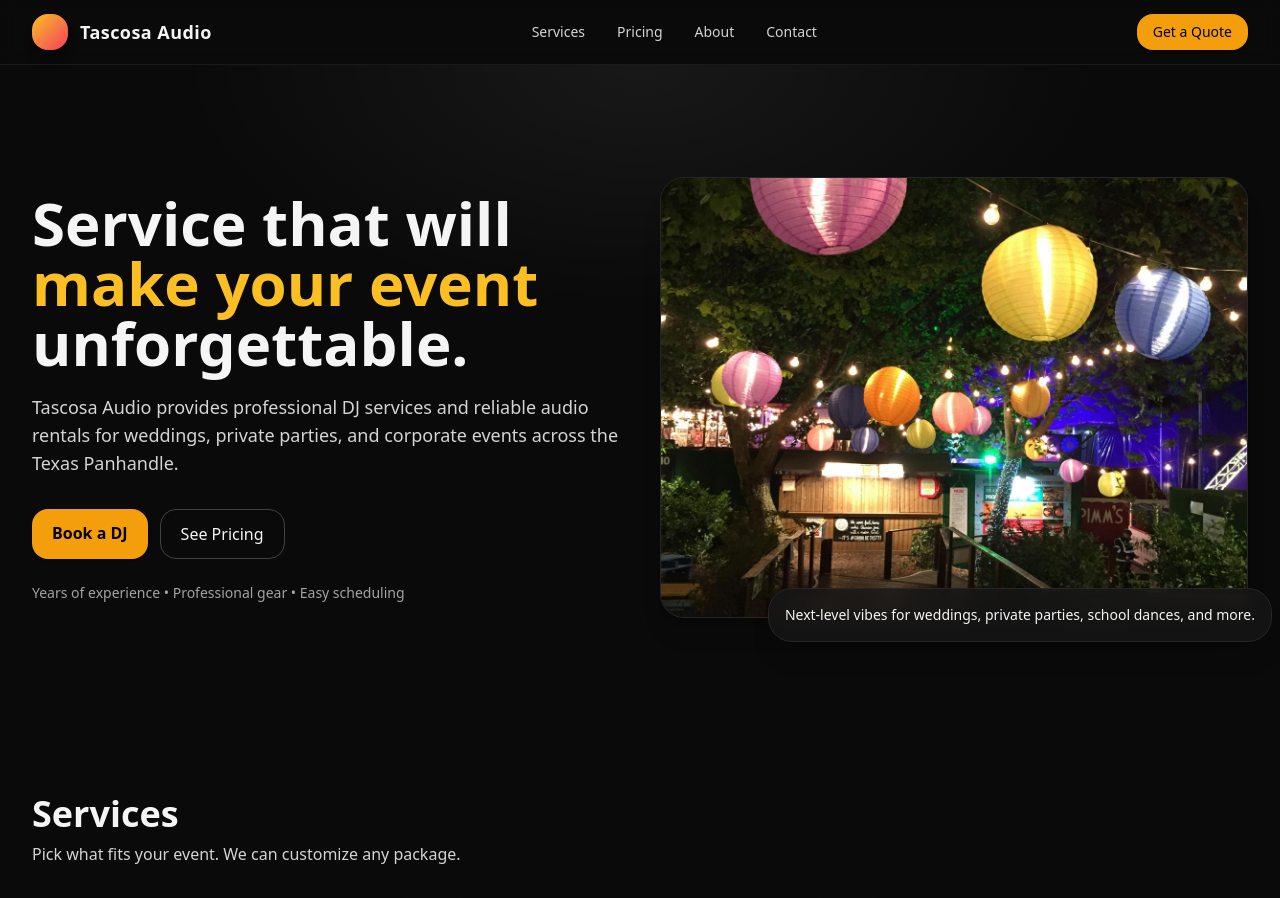
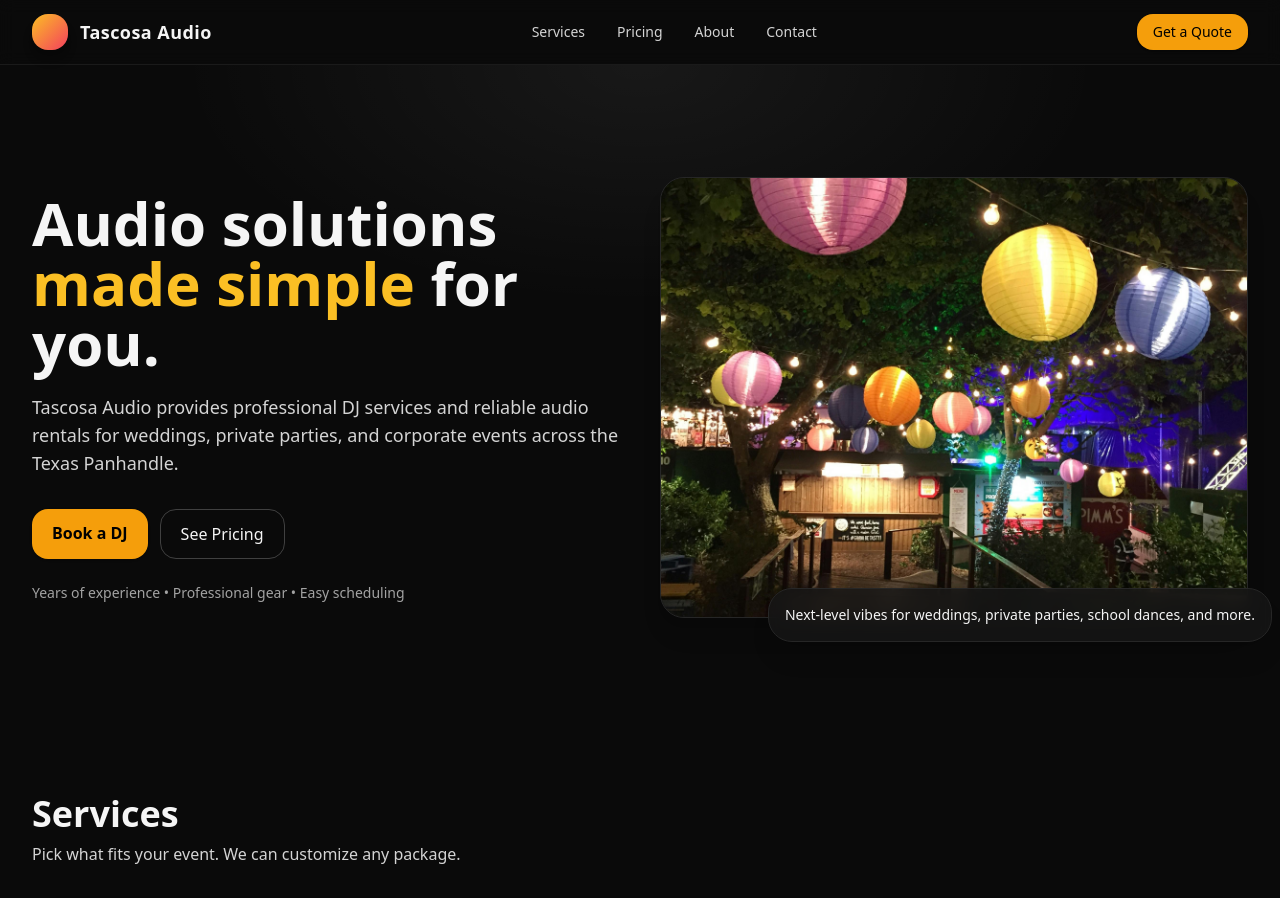
Before and after one commit to dexter806/tascosa.audio, a Next.js app: page / in a window 1280 px wide. Shown: the top 898 px of the page. Built offline with nearby package versions, Linux system fonts and the light colour scheme.

Commit message:
Update index.js

```diff
--- a/pages/index.js
+++ b/pages/index.js
@@ -59,7 +59,7 @@ export default function Home() {
       {/* Left: Headline + copy + buttons */}
       <div>
         <h1 className="text-4xl md:text-6xl font-extrabold leading-tight">
-          Service that will <span className="text-amber-400">make your event</span> unforgettable.
+          Audio solutions <span className="text-amber-400">made simple</span> for you.
         </h1>
         <p className="mt-5 text-neutral-300 text-lg max-w-prose">
           Tascosa Audio provides professional DJ services and reliable audio rentals for weddings,
@@ -101,9 +101,9 @@ export default function Home() {
         <p className="mt-2 text-neutral-300">Pick what fits your event. We can customize any package.</p>
         <div className="mt-8 grid md:grid-cols-3 gap-6">
           {[
-            { title: "Wedding DJ Services", desc: "Ceremony audio + reception MC + curated dance set.", items: ["Wireless mics", "Dance lighting", "Timeline coordination"]},
-            { title: "Private Parties", desc: "Birthdays, quinceañeras, reunions—bring the party.", items: ["Custom playlists", "MC services", "Dance lighting"]},
-            { title: "Corporate/School", desc: "Conferences, pep rallies, fundraisers—polished and on-time.", items: ["Speakers", "Wireless mics", "Dance lighting"]},
+            { title: "DJ Services", desc: "Ceremony audio + reception MC + curated dance set.", items: ["Wireless mics", "Dance lighting", "Timeline coordination"]},
+            { title: "PA Rentals", desc: "Birthdays, quinceañeras, reunions—bring the party.", items: ["Custom playlists", "MC services", "Dance lighting"]},
+            { title: "Troubleshooting Services", desc: "Conferences, pep rallies, fundraisers—polished and on-time.", items: ["Speakers", "Wireless mics", "Dance lighting"]},
           ].map((card) => (
             <div key={card.title} className="rounded-3xl border border-neutral-800 bg-neutral-900 p-6 shadow">
               <h3 className="text-xl font-semibold">{card.title}</h3>
```
